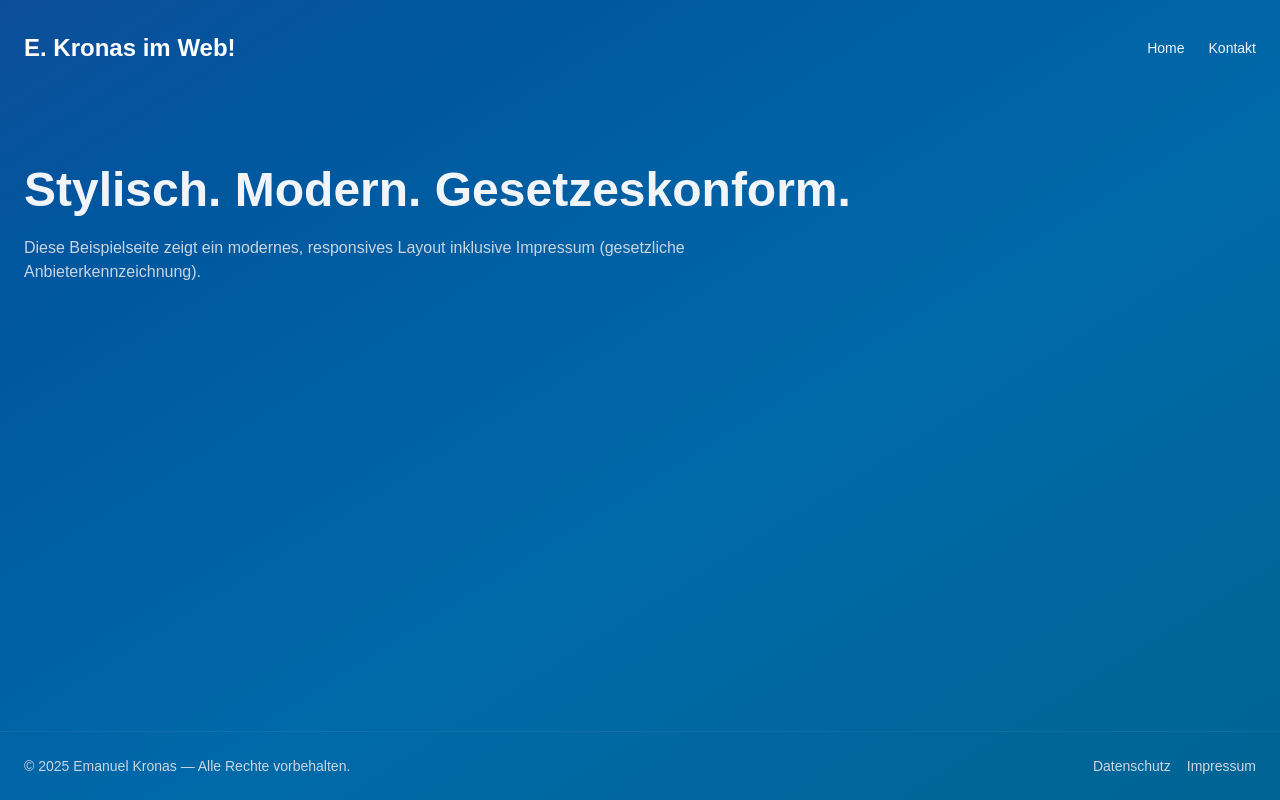
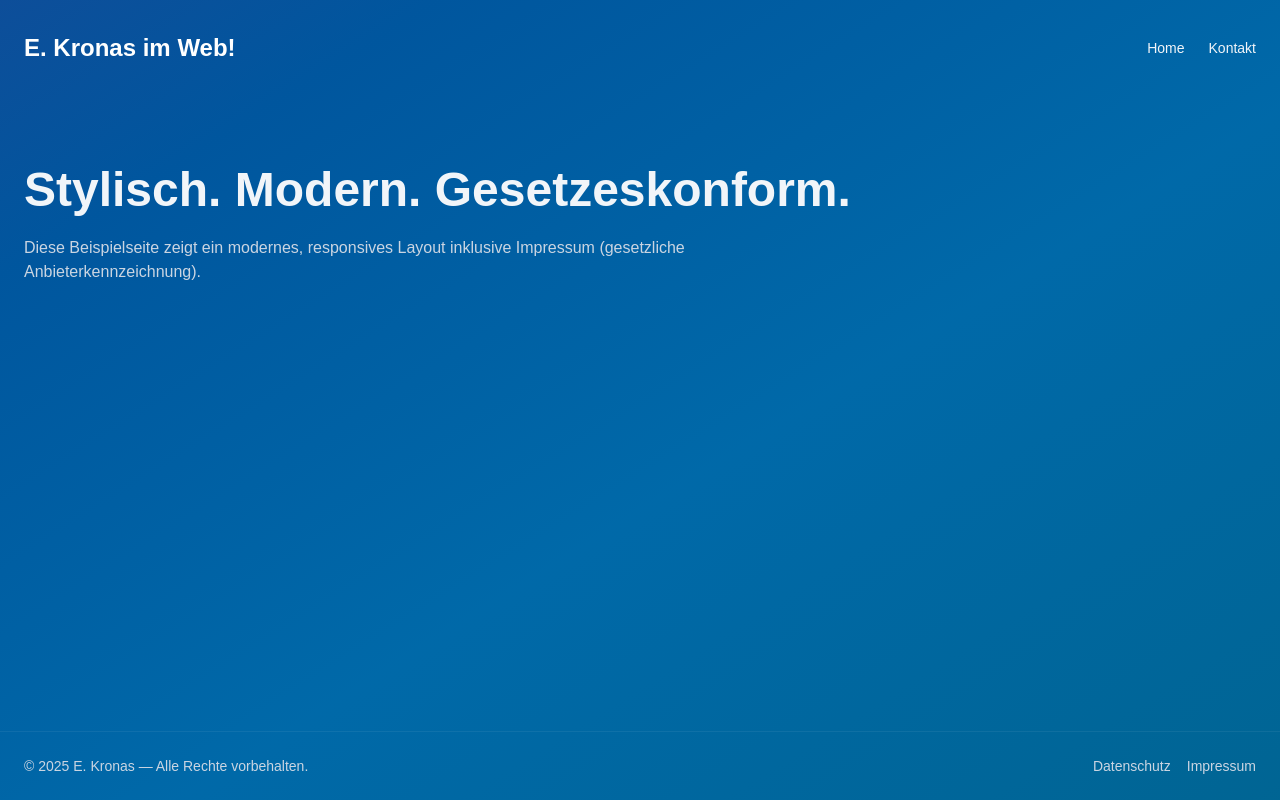
Before and after one commit to Emu77/kroni_gpb, a Next.js app: page / in a window 1280 px wide. Built offline with nearby package versions, Linux system fonts and the light colour scheme.

Commit message:
Update Footer.tsx
name gekürzt

```diff
--- a/app/components/Footer.tsx
+++ b/app/components/Footer.tsx
@@ -6,7 +6,7 @@ export default function Footer() {
   return (
     <footer className="mt-auto border-t border-white/6">
       <div className="container mx-auto px-6 py-6 flex flex-col md:flex-row items-center justify-between text-sm text-slate-300">
-        <div>© {new Date().getFullYear()} Emanuel Kronas — Alle Rechte vorbehalten.</div>
+        <div>© {new Date().getFullYear()} E. Kronas — Alle Rechte vorbehalten.</div>
         <div className="flex gap-4 mt-3 md:mt-0">
           <Link href="/datenschutz" className="hover:text-blue-400">Datenschutz</Link>
           <Link href="/impressum" className="hover:text-blue-400">Impressum</Link>
```
